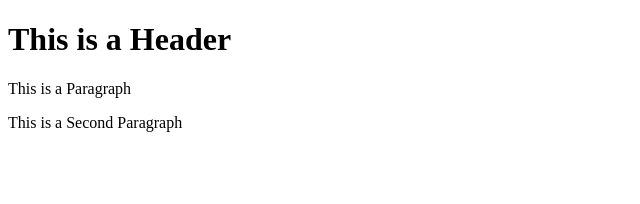
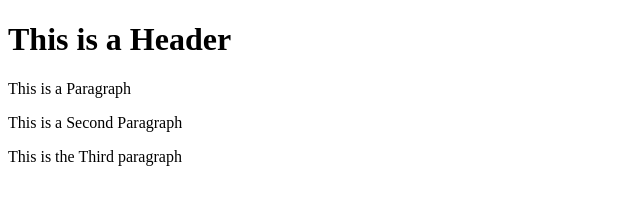
Before and after one commit to richardmartinsen/git-test, a website: page index.html in a window 1280 px wide. Shown: the whole page, without its empty margins (0-640 px from the left). Drawn offline with Linux system fonts and the light colour scheme.

Commit message:
Fourth Commit

```diff
--- a/index.html
+++ b/index.html
@@ -4,5 +4,6 @@
         <h1>This is a Header</h1>
         <p>This is a Paragraph</p>
         <p>This is a Second Paragraph</p>
+        <p>This is the Third paragraph</p>
     </body>
 </html>
```
Also changed, not shown: package.json (added, +24 -0 lines), 2 other files.
